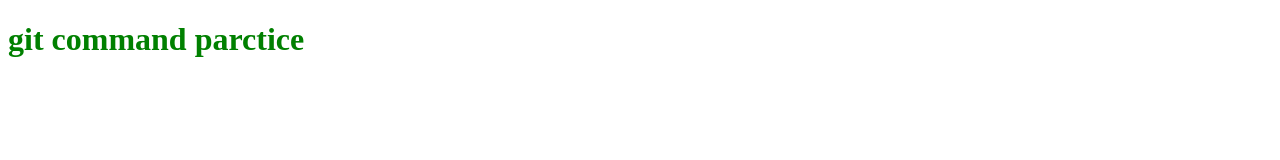
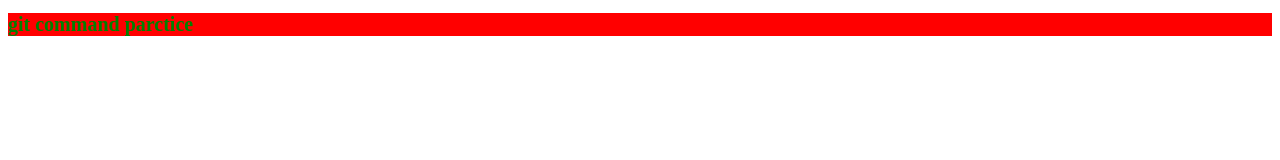
Before and after one commit to monzurshadhin/git_practice, a plain HTML site: page index.html in a window 1280 px wide. Drawn offline with Linux system fonts and the light colour scheme.

Commit message:
branch added

```diff
--- a/style.css
+++ b/style.css
@@ -1,3 +1,5 @@
 .heading-tag{
     color: green;
+    font-size: 20px;
+    background-color: red;
 }
```
